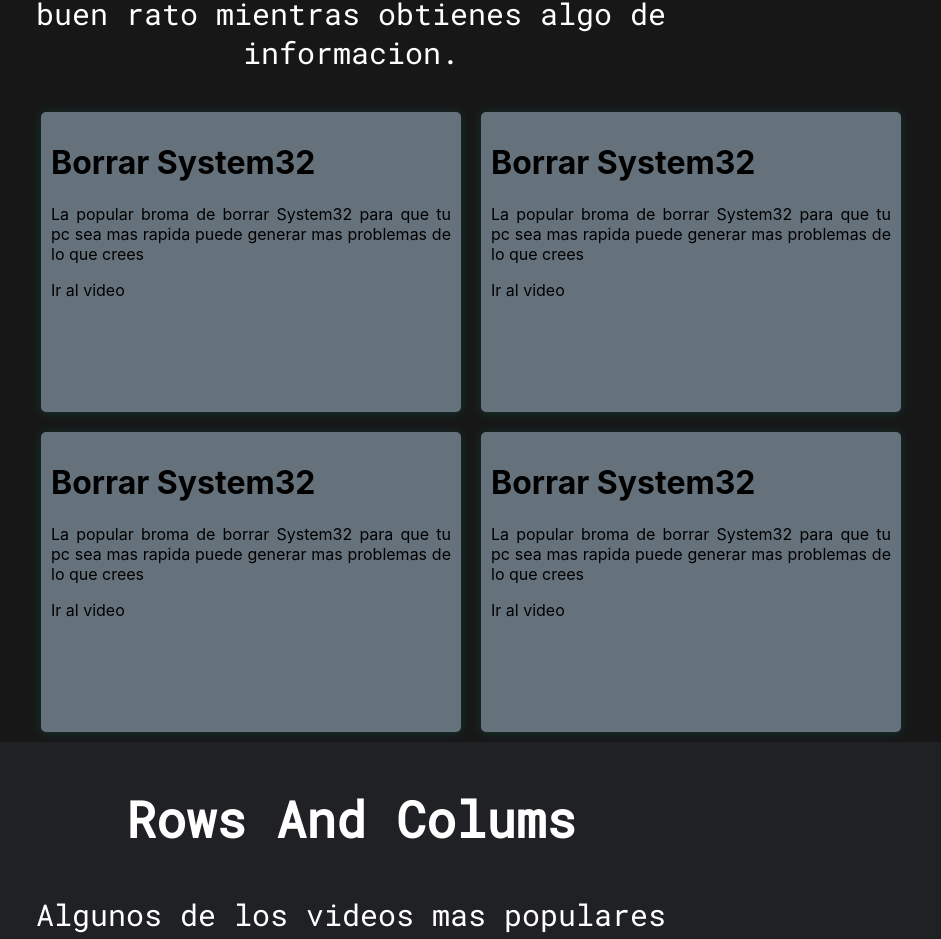
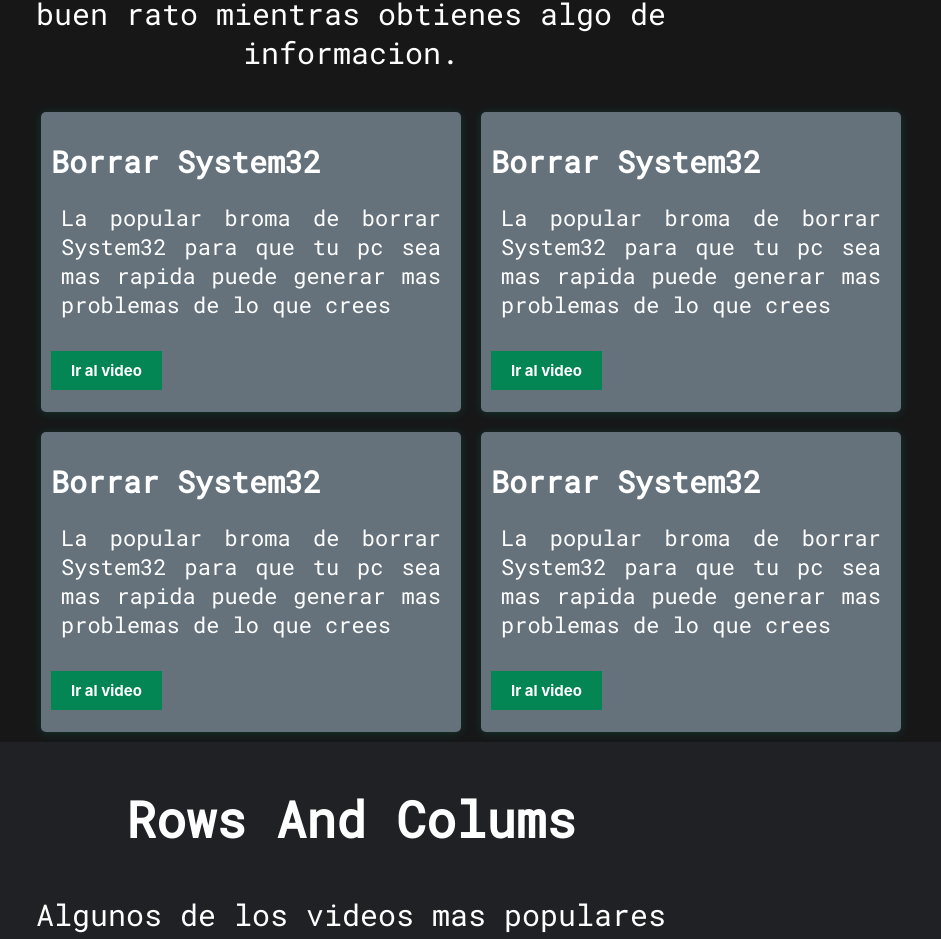
Before and after one commit to SteveBartmoss/steveapp, a React (Create React App) app: page / in a window 1280 px wide. Shown: the part 923-1862 px from the top of the page, without its empty margins (289-1230 px from the left). Built offline with nearby package versions, Linux system fonts and the light colour scheme.

Commit message:
add a styles for the cards of youtube videos

```diff
--- a/src/pages/Home.jsx
+++ b/src/pages/Home.jsx
@@ -30,43 +30,43 @@ function Home() {
                     <SquareDiv>
 
                         <CardDiv>
-                            <h1>Borrar System32</h1>
-                            <p>
+                            <h1 className="title1">Borrar System32</h1>
+                            <p className="content-curso">
                                 La popular broma de borrar System32 para que tu pc
                                 sea mas rapida puede generar mas problemas de lo
                                 que crees
                             </p>
-                            <a>Ir al video</a>
+                            <a href="https://www.youtube.com/watch?v=QsPAVmQFnUQ" className="dumix-btn">Ir al video</a>
                         </CardDiv>
 
                         <CardDiv>
-                            <h1>Borrar System32</h1>
-                            <p>
+                            <h1 className="title1">Borrar System32</h1>
+                            <p className="content-curso">
                                 La popular broma de borrar System32 para que tu pc
                                 sea mas rapida puede generar mas problemas de lo
                                 que crees
                             </p>
-                            <a>Ir al video</a>
+                            <a href="https://www.youtube.com/watch?v=XLCuuMvgbec" className="dumix-btn">Ir al video</a>
                         </CardDiv>
 
                         <CardDiv>
-                            <h1>Borrar System32</h1>
-                            <p>
+                            <h1 className="title1">Borrar System32</h1>
+                            <p className="content-curso">
                                 La popular broma de borrar System32 para que tu pc
                                 sea mas rapida puede generar mas problemas de lo
                                 que crees
                             </p>
-                            <a>Ir al video</a>
+                            <a href="https://www.youtube.com/watch?v=AuPJ8kL-iLs" className="dumix-btn">Ir al video</a>
                         </CardDiv>
 
                         <CardDiv>
-                            <h1>Borrar System32</h1>
-                            <p>
+                            <h1 className="title1">Borrar System32</h1>
+                            <p className="content-curso">
                                 La popular broma de borrar System32 para que tu pc
                                 sea mas rapida puede generar mas problemas de lo
                                 que crees
                             </p>
-                            <a>Ir al video</a>
+                            <a href="https://www.youtube.com/watch?v=V4ZxnSYly-Y" className="dumix-btn">Ir al video</a>
                         </CardDiv>
 
                     </SquareDiv>
```
